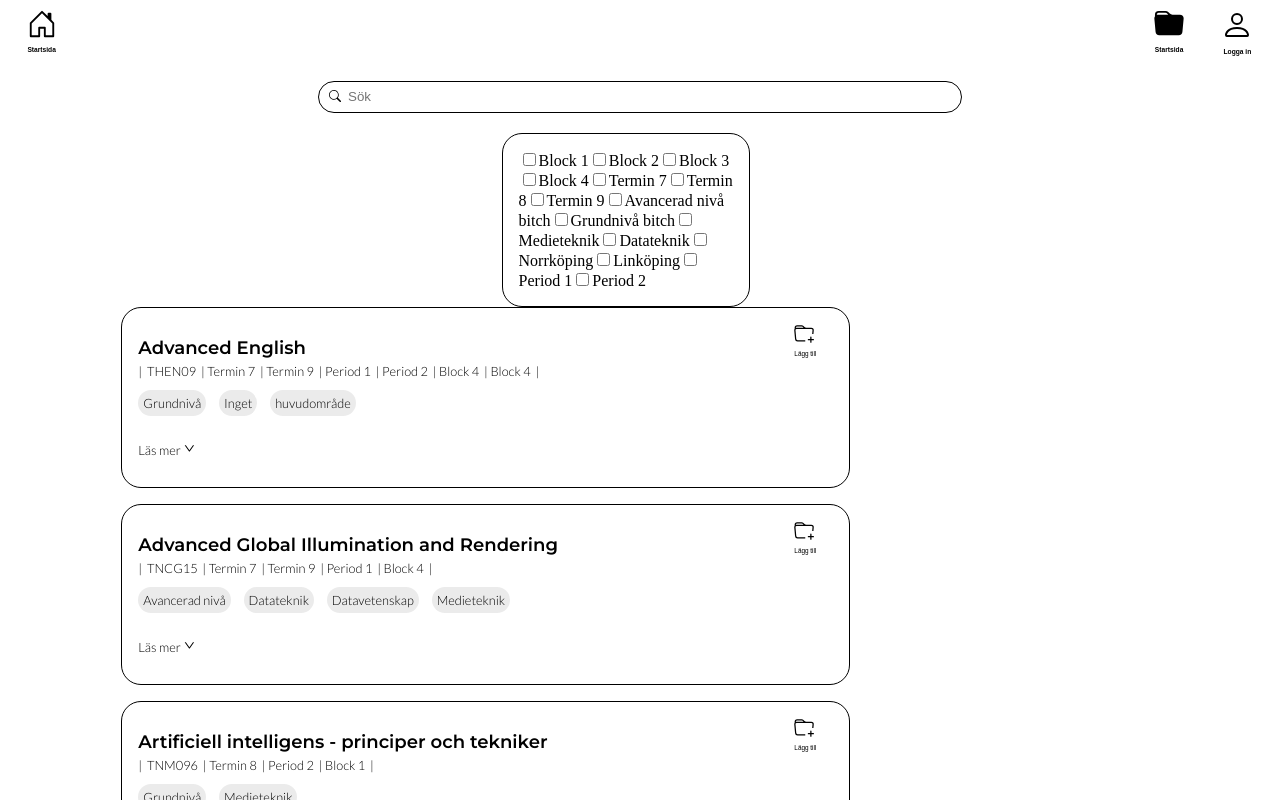
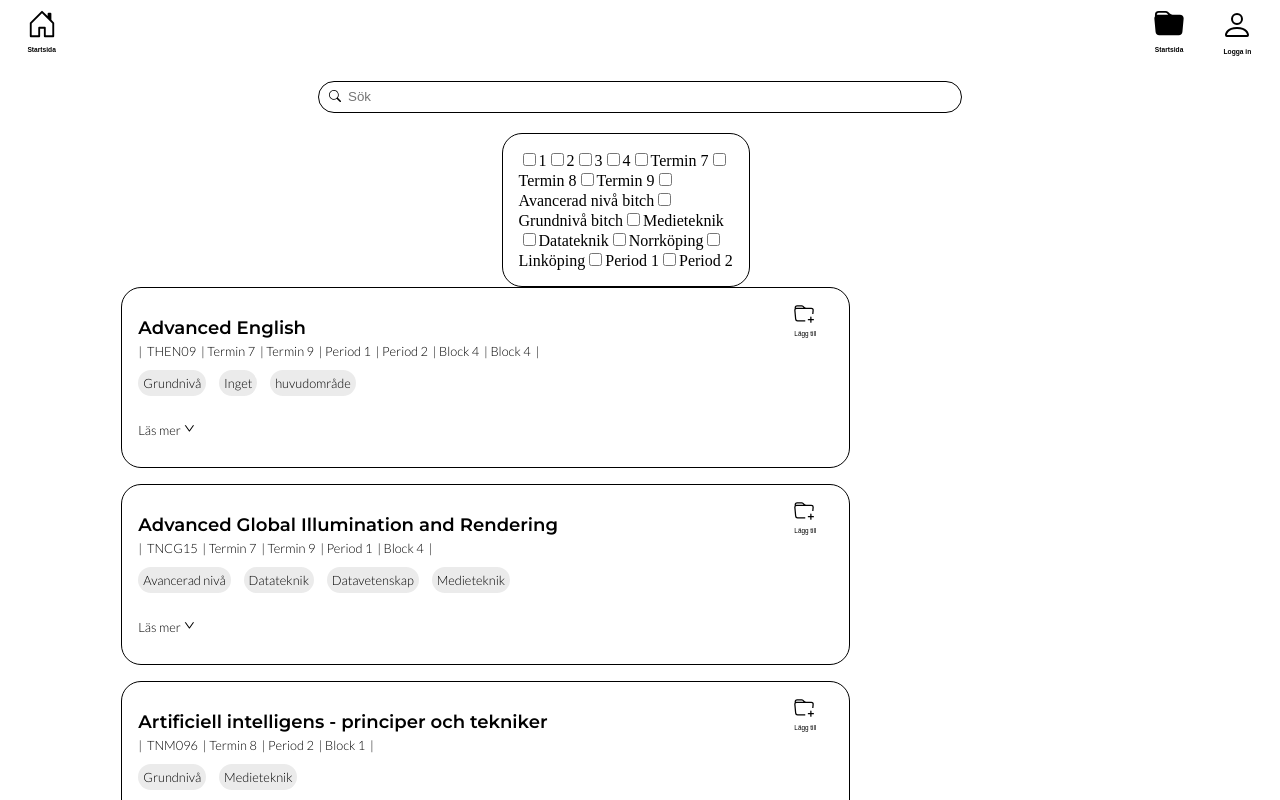
Before and after one commit to jronnefalk/lithe_val, a React (Create React App) app: page / in a window 1280 px wide. Shown: the top 800 px of the page. Built offline with nearby package versions, Linux system fonts and the light colour scheme; no server answers.

Commit message:
ändringar

```diff
--- a/src/pages/Start.js
+++ b/src/pages/Start.js
@@ -22,10 +22,10 @@ export function Start() {
   const [activeFilters, setActiveFilters] = useState([]);
 
   const filters = [
-    { label: "Block 1", key: "block", value: "1" },
-    { label: "Block 2", key: "block", value: "2" },
-    { label: "Block 3", key: "block", value: "3" },
-    { label: "Block 4", key: "block", value: "4" },
+    { label: "1", key: "block", value: "1" },
+    { label: "2", key: "block", value: "2" },
+    { label: "3", key: "block", value: "3" },
+    { label: "4", key: "block", value: "4" },
     { label: "Termin 7", key: "termin", value: "7" },
     { label: "Termin 8", key: "termin", value: "8" },
     { label: "Termin 9", key: "termin", value: "9" },
```
